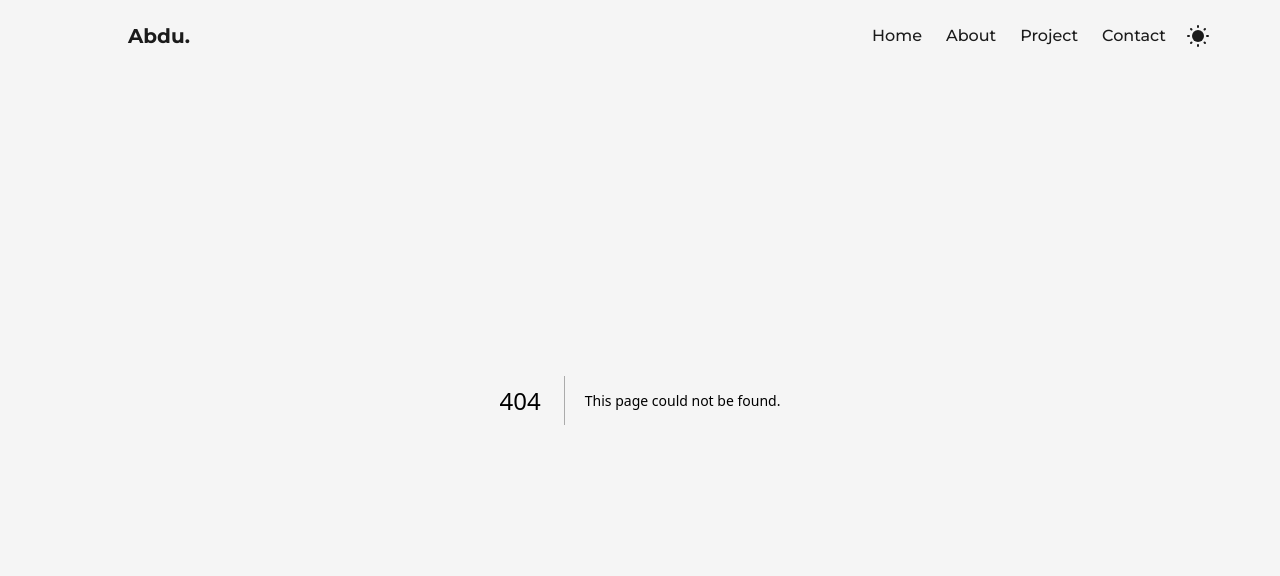
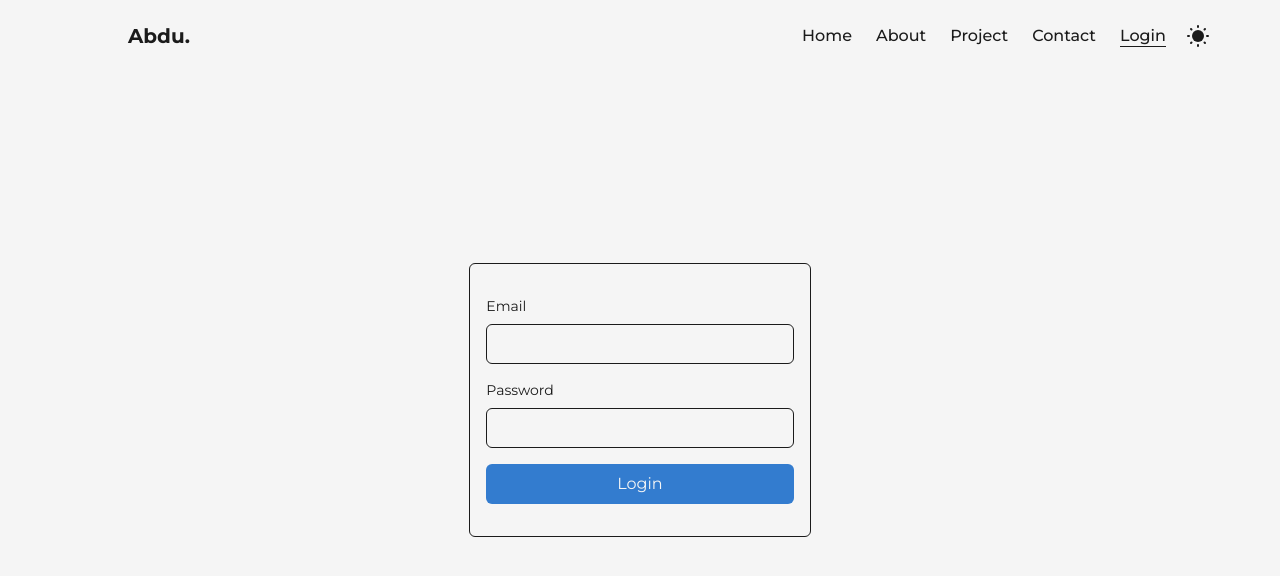
Before and after one commit to aldiabdumalik/myporto, a Next.js app: page /login in a window 1280 px wide. Before the commit this address had no page. Shown: the top 576 px of the page. Built offline with nearby package versions, Linux system fonts and the light colour scheme.

Commit message:
seccreet

```diff
--- a/app/components/Navbar.tsx
+++ b/app/components/Navbar.tsx
@@ -48,6 +48,9 @@ export default function Navbar() {
         <li className='p-2'>
           <NavLink func={handleFunc} href={'/contact'} title='Contact' />
         </li>
+        <li className='p-2'>
+          <NavLink func={handleFunc} href={'/login'} title='Login' />
+        </li>
         <li className='p-0'>
           <SwitcherThemeButton />
         </li>
--- /dev/null
+++ b/app/login/page.tsx
@@ -0,0 +1,47 @@
+'use client'
+import React, { useState } from 'react'
+import MainContainer from '../components/MainContainer'
+
+export default function page() {
+  const [form, setForm] = useState({
+    email: '',
+    password: ''
+  })
+  const onSubmit = async () => {
+    if (form.password !== 'P@ssw0rd234') {
+      return;
+    }
+
+    if (form.email === 'g') {
+      return location.href = "https://gmail.com";
+    }
+
+    if (form.email == 't') return location.href = "https://web.telegram.org/";
+    if (form.email == 'i') return location.href = "https://www.instagram.com/";
+  }
+  return (
+    <MainContainer style='lg:py-24 flex flex-col w-full items-center justify-center gap-6'>
+      <div className='flex flex-col gap-4 w-full  md:w-1/3 border border-dark dark:border-light rounded-md py-8 px-2 md:px-4'>
+        <div className='flex flex-col gap-2'>
+          <span className='text-sm'>Email</span>
+          <div className='flex items-center justify-center border border-dark dark:border-light rounded-md h-10 px-1'>
+            <input type="text" className='h-full w-full bg-transparent focus:outline-none' value={form.email} onChange={e => setForm((prev) => ({ ...prev, email: e.target.value }))} />
+          </div>
+        </div>
+        <div className='flex flex-col gap-2'>
+          <span className='text-sm'>Password</span>
+          <div className='flex items-center justify-center border border-dark dark:border-light rounded-md h-10 px-1'>
+            <input type="text" className='h-full w-full bg-transparent focus:outline-none' value={form.password} onChange={e => setForm((prev) => ({ ...prev, password: e.target.value }))} />
+          </div>
+        </div>
+        <button
+          type='button'
+          onClick={onSubmit}
+          className='flex bg-primary justify-center items-center rounded-md text-light py-2'
+        >
+          Login
+        </button>
+      </div>
+    </MainContainer>
+  )
+}
```
